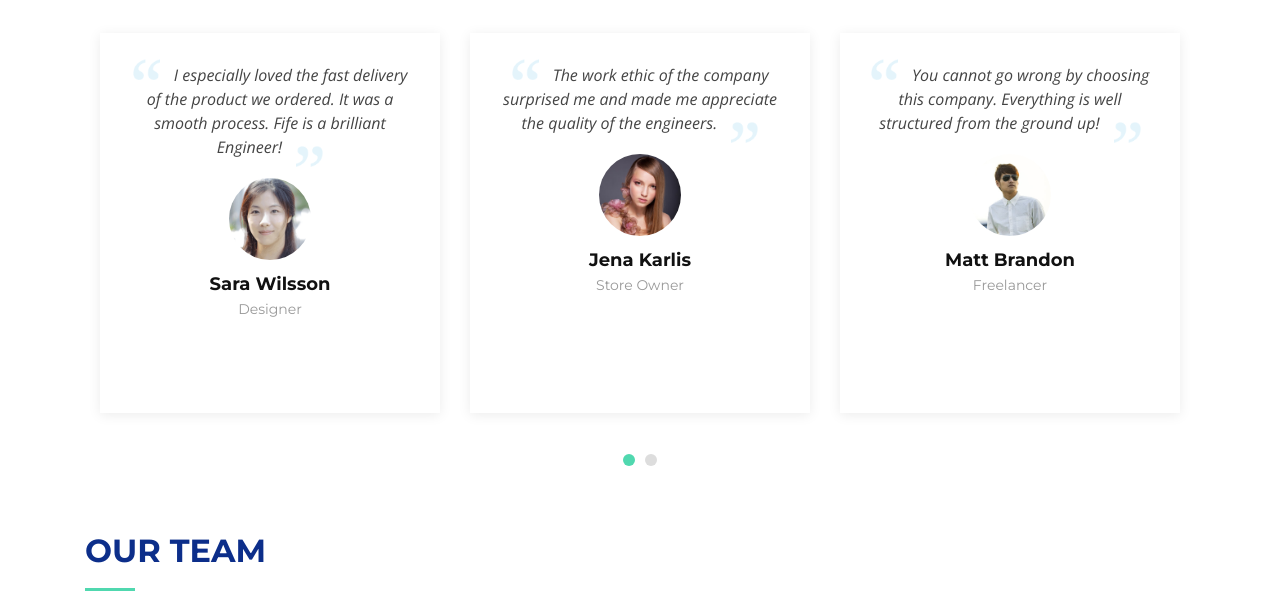
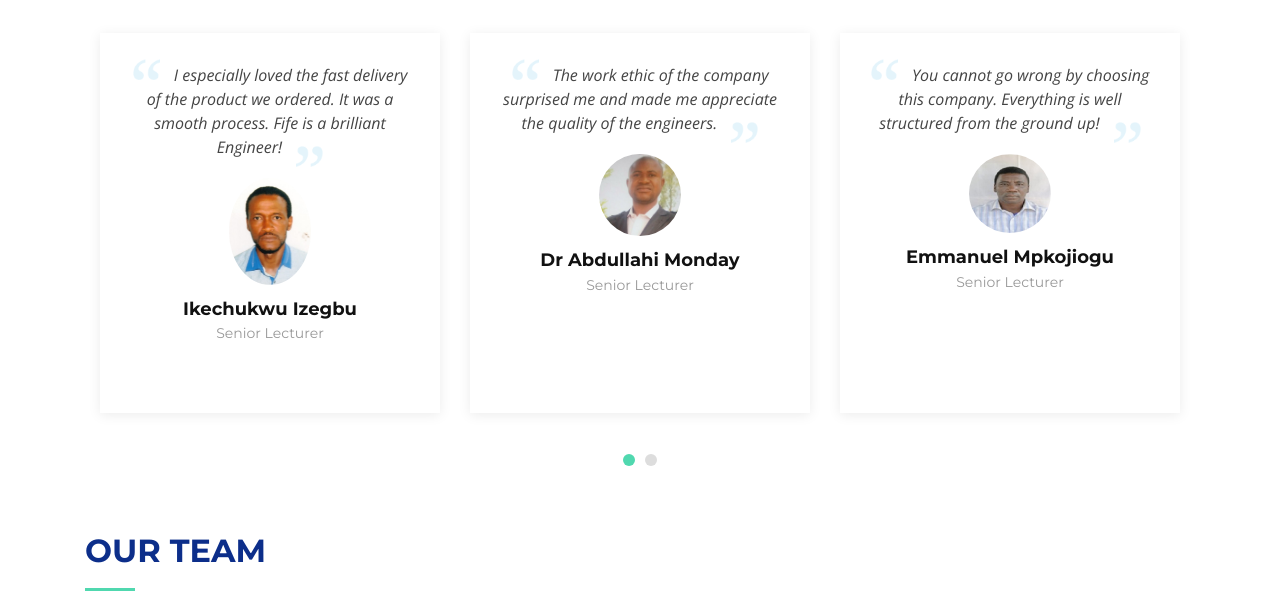
Before and after one commit to Fifetoyi/netcentricWebsite, a plain HTML site: page index.html in a window 1280 px wide. Shown: the part 2599-3198 px from the top of the page. Drawn offline with nearby package versions, Linux system fonts and the light colour scheme; files whose address does not match are found by name.

Commit message:
add new testimonial images

```diff
--- a/index.html
+++ b/index.html
@@ -302,9 +302,9 @@
                 Amazing web and mobile applications
                 <img src="img/quote-sign-right.png" class="quote-sign-right" alt="">
               </p>
-              <img src="img/testimonial-1.jpg" class="testimonial-img" alt="">
-              <h3>Ikechukwu Izegbu</h3>
-              <h4>Ceo &amp; Founder</h4>
+              <img src="img/essien.png" class="testimonial-img" alt="">
+              <h3>Dr Joe Essien</h3>
+              <h4>Head of Department</h4>
             </div>
 
             <div class="testimonial-item">
@@ -314,9 +314,9 @@
                 process. Fife is a brilliant Engineer!
                 <img src="img/quote-sign-right.png" class="quote-sign-right" alt="">
               </p>
-              <img src="img/testimonial-2.jpg" class="testimonial-img" alt="">
-              <h3>Sara Wilsson</h3>
-              <h4>Designer</h4>
+              <img src="img/iyke.png" class="testimonial-img" alt="">
+              <h3>Ikechukwu Izegbu</h3>
+              <h4>Senior Lecturer</h4>
             </div>
 
             <div class="testimonial-item">
@@ -326,9 +326,9 @@
                 the engineers.
                 <img src="img/quote-sign-right.png" class="quote-sign-right" alt="">
               </p>
-              <img src="img/testimonial-3.jpg" class="testimonial-img" alt="">
-              <h3>Jena Karlis</h3>
-              <h4>Store Owner</h4>
+              <img src="img/monday.jpeg" class="testimonial-img" alt="">
+              <h3>Dr Abdullahi Monday</h3>
+              <h4>Senior Lecturer</h4>
             </div>
 
             <div class="testimonial-item">
@@ -338,9 +338,9 @@
                 the ground up!
                 <img src="img/quote-sign-right.png" class="quote-sign-right" alt="">
               </p>
-              <img src="img/testimonial-4.jpg" class="testimonial-img" alt="">
-              <h3>Matt Brandon</h3>
-              <h4>Freelancer</h4>
+              <img src="img/mpkojiogu.png" class="testimonial-img" alt="">
+              <h3>Emmanuel Mpkojiogu</h3>
+              <h4>Senior Lecturer</h4>
             </div>
 
             <div class="testimonial-item">
@@ -349,9 +349,9 @@
                 The aesthetic of the applications were very pleasing.
                 <img src="img/quote-sign-right.png" class="quote-sign-right" alt="">
               </p>
-              <img src="img/testimonial-5.jpg" class="testimonial-img" alt="">
-              <h3>John Larson</h3>
-              <h4>Entrepreneur</h4>
+              <img src="img/victor.png" class="testimonial-img" alt="">
+              <h3>Victor Omopariola</h3>
+              <h4>Senior Lecturer</h4>
             </div>
 
         </div>
```
Also changed, not shown: img/essien.png (added), img/iyke.png (added), img/monday.jpeg (added), img/mpkojiogu.png (added), img/victor.png (added).
